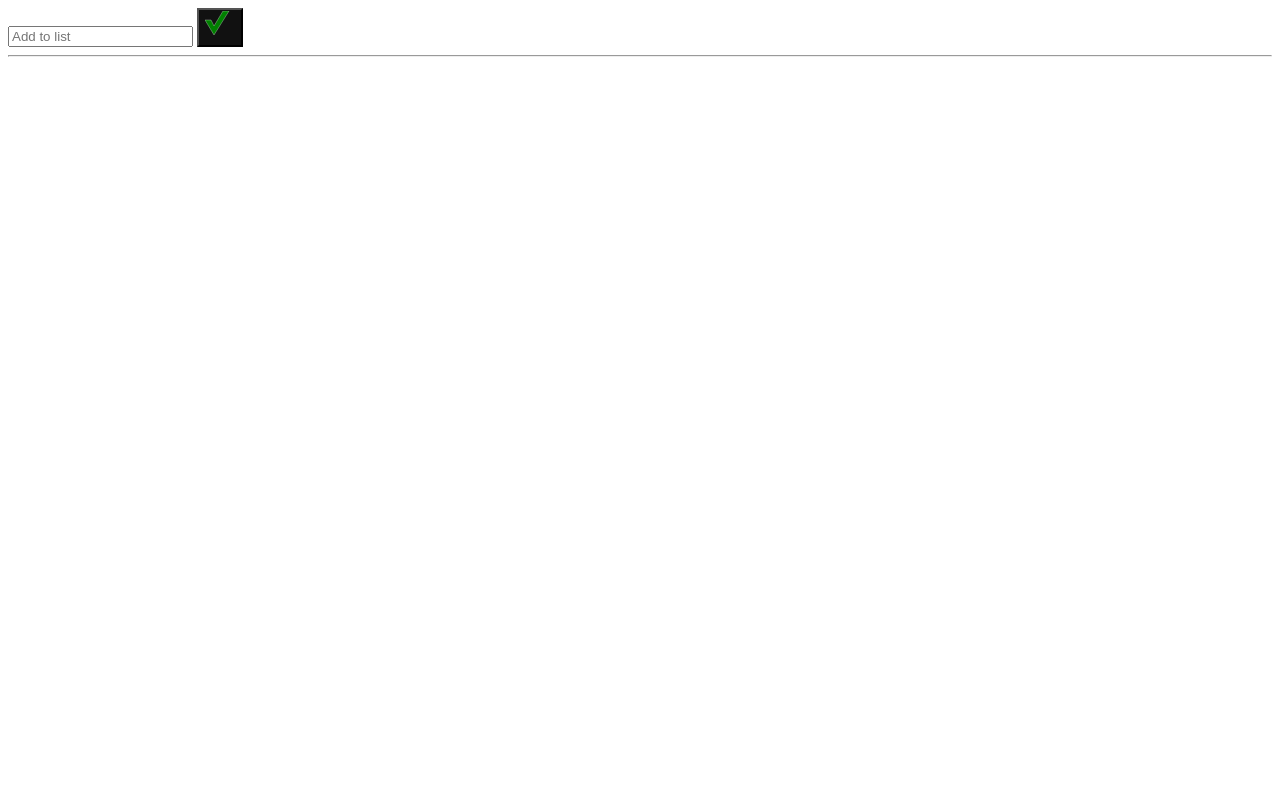
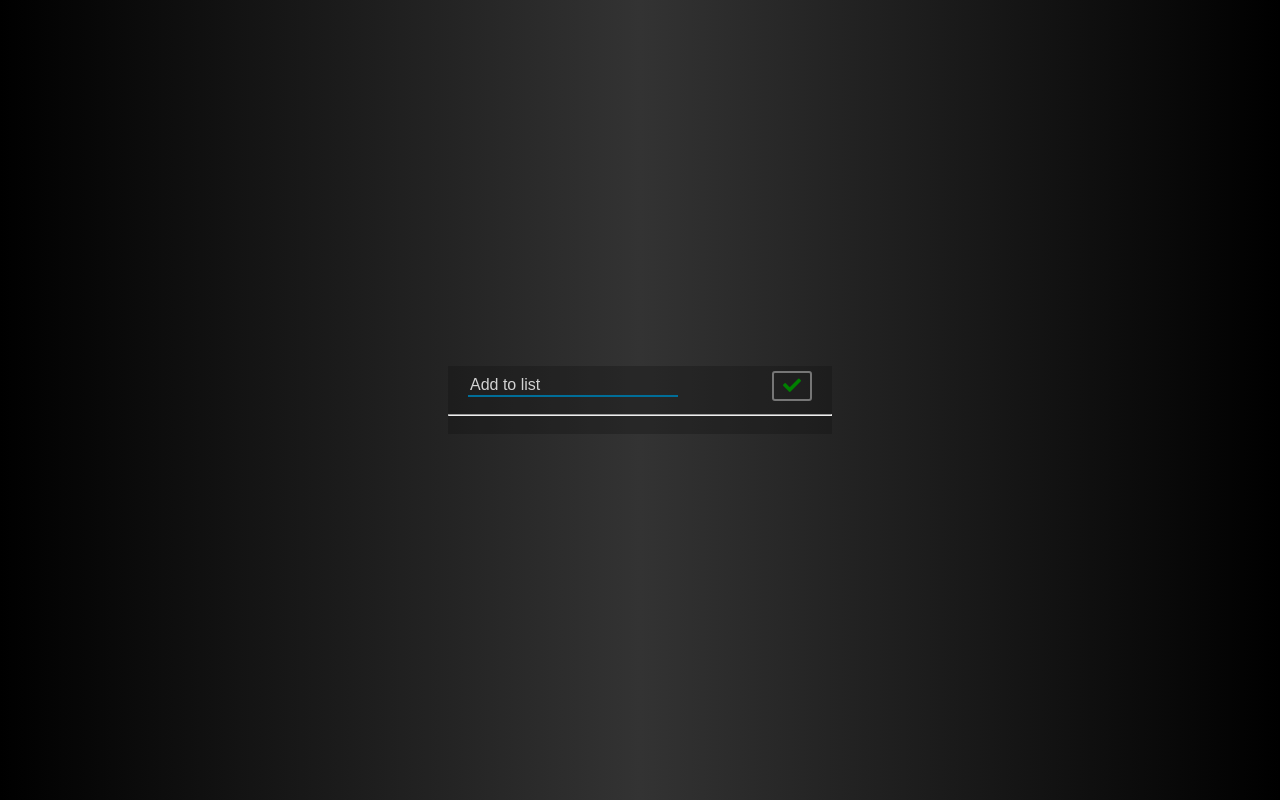
Before and after one commit to gustavo-cazarini/to-do-list, a plain HTML site: page index.html in a window 1280 px wide. Drawn offline with Linux system fonts and the light colour scheme.

Commit message:
Desktop version

```diff
--- a/css/stylesheet.css
+++ b/css/stylesheet.css
@@ -1,16 +1,132 @@
-#add-button{
-    background-color: #111;
+html{
+    height: 100%;
 }
 
-svg{
-    shape-rendering: geometricPrecision;
-    text-rendering: geometricPrecision;
-    image-rendering: optimizeQuality;
-    fill-rule: evenodd;
-    clip-rule: evenodd;
+body{
+    height: 100%;
+    margin: 0;
+    padding: 0;
+    background: linear-gradient(90deg, #000, #333, #000);
+    color: #fefefe;
+    font-family: Verdana, Geneva, Tahoma, sans-serif;
 }
 
-#confirm-icon{
-    width: 30px;
+.td-body{
+    height: 100%;
+    display: flex;
+    justify-content: center;
+    align-items: center;
+}
+
+.container{
+    background-color: #11111153;
+    width: 30%;
+}
+
+.input-container{
+    padding: 5px 20px;
+    display: flex;
+    justify-content: space-between;
+    align-items: center;
+}
+
+.input-todo{
+    color: #fff;
+    font-size: 1em;
+    width: 60%;
+    outline: none;
+    background: none;
+    border-top: 0;
+    border-right: 0;
+    border-left: 0;
+    caret-color: #fff;
+}
+
+.input-todo:focus{
+    border-color: #006E99;
+    transition-duration: .7s;
+}
+
+.input-todo::placeholder{
+    color: #fff;
+    opacity: .8;
+}
+
+.add-button{
+    background: none;
+    border: 2px solid #767676;
+    border-radius: 3px;
+    color: green;
+    font-size: 18px;
+}
+
+.add-button:hover{
+    border-color: #006e99;
+    transition-duration: .5s;
+}
+
+.list{
+    max-height: 300px;
+    padding: 5px;
+    overflow-y: auto;
+}
+
+.list-item{
+    text-decoration: underline;
+    padding: 3px;
+    border-bottom: 1px solid #0f0f0f;
+    border-top: 1px solid #444;
+    display: flex;
+    justify-content: space-between;
+    align-items: center;
+    font-size: 18px;
+    user-select: none;
+}
+
+.list-item:hover{
+    background-color: #ffffff10;
+}
+
+.list-item:first-child{
+    border-top: none;
+}
+
+.list-item:last-child{
+    border-bottom: none;
+}
+
+#add-button{
+    width: 40px;
     height: 30px;
 }
+
+.delete{
+    background: none;
+    border: 2px solid #767676;
+    border-radius: 3px;
+    color: #c40101;
+    font-size: 20px;
+}
+
+.delete:hover{
+    border-color: #006e99;
+    transition-duration: .5s;
+}
+
+::-webkit-scrollbar{
+    width: 10px;
+    background-color: transparent;
+}
+
+::-webkit-scrollbar-track{
+    box-shadow: inset 0 0 5px #444;
+}
+
+::-webkit-scrollbar-thumb{
+    background-color: #008080;
+    border-radius: 10px;
+}
+
+::-webkit-scrollbar-thumb:hover{
+    background-color: #066;
+}
--- a/index.html
+++ b/index.html
@@ -1,5 +1,6 @@
 <!DOCTYPE html>
 <html>
+
 <head>
     <title>To Do List</title>
     <meta charset="utf-8" />
@@ -7,21 +8,22 @@
     <meta name="author" content="Gustavo M. Cazarini" />
     <meta name="viewport" content="width=device-width, initial-scale=1.0" />
     <link rel="stylesheet" type="text/css" href="css/stylesheet.css" />
+    <link rel="stylesheet" href="https://cdnjs.cloudflare.com/ajax/libs/font-awesome/5.15.3/css/all.min.css"
+        integrity="sha512-iBBXm8fW90+nuLcSKlbmrPcLa0OT92xO1BIsZ+ywDWZCvqsWgccV3gFoRBv0z+8dLJgyAHIhR35VZc2oM/gI1w=="
+        crossorigin="anonymous" referrerpolicy="no-referrer" />
 </head>
+
 <body>
     <div class="td-body">
         <div class="container">
-                <input id="input-todo" type="text" placeholder="Add to list"/>
-                <button id="add-button" onclick="addToList()">
-                    <svg id="confirm-icon" viewBox="0 0 100 100" xml:space="preserve">
-                        <polygon
-                            style="fill:green; stroke:white; stroke-width:1;"
-                            points="0,30 30,80 80,0 60,0 30,50 20,30"
-                        />
-                    </svg>
+            <div class="input-container">
+                <input id="input-todo" class="input-todo" type="text" placeholder="Add to list" autofocus />
+                <button id="add-button" class="add-button" onclick="addToList()">
+                    <i class="fas fa-check"></i>
                 </button>
+            </div>
 
-                <hr/>
+            <hr />
 
             <div id="list" class="list">
 
@@ -31,4 +33,5 @@
     <!-- Script -->
     <script src="js/script.js"></script>
 </body>
+
 </html>
--- a/js/script.js
+++ b/js/script.js
@@ -6,9 +6,10 @@ function addToList() {
     else {
         document.getElementById('list').innerHTML +=
             `
-            <div class="list-item">
+            <div class="list-item" style="text-decoration:none;"
+            onclick='let x = this;lt(x);'>
                 ${todo}
-                <button class="delete">X</button>
+                <button class="delete"><i class="fas fa-trash-alt trash-icon"></i></button>
             </div>
         `;
         var task_atual = document.querySelectorAll('.delete');
@@ -22,3 +23,21 @@ function addToList() {
         document.getElementById('input-todo').focus();
     }
 }
+
+// lt = line-through
+function lt(x){
+    if(x.style.textDecoration=="none"){
+        x.style.textDecoration="line-through";
+        x.style.textDecorationColor="#008000";
+        x.style.textDecorationStyle="double";
+    }
+    else{
+        x.style.textDecoration="none";
+    }
+}
+
+document.addEventListener('keydown', function(e){
+    if(e.key=="Enter"){
+        document.getElementById("add-button").click();
+    }
+});
```
Lines whose indentation alone changed are shown as unchanged.
